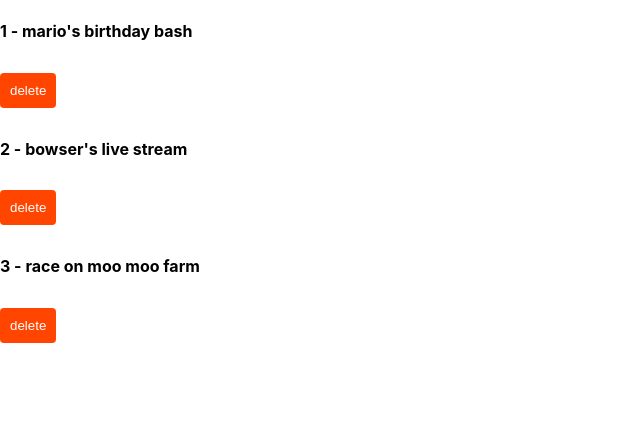
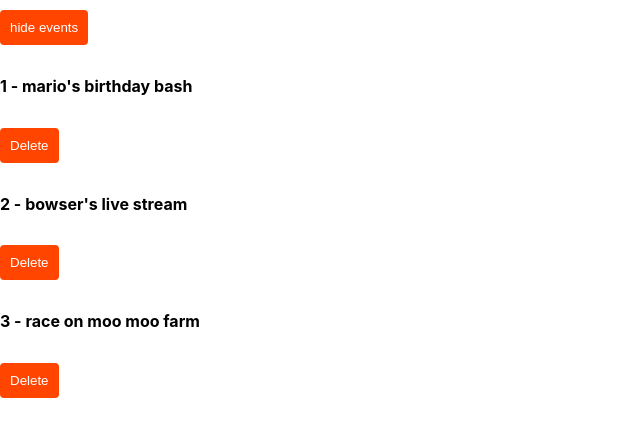
Before and after one commit to BurakLacinel/react-tuts, a React (Create React App) app: page / in a window 1280 px wide. Shown: the top 436 px of the page, without its empty margins (0-640 px from the left). Built offline with nearby package versions, Linux system fonts and the light colour scheme.

Commit message:
conditional rendering

```diff
--- a/src/App.js
+++ b/src/App.js
@@ -2,6 +2,7 @@
 import { useState } from "react";
 
 function App() {
+  const [showEvents, setShowEvents] = useState(true);
   const [events, setEvents] = useState([
     { title: "mario's birthday bash", id: 1 },
     { title: "bowser's live stream", id: 2 },
@@ -9,32 +10,36 @@
   ]);
 
   const handleClick = (id) => {
-    // setEvents(
-    //   events.filter((event) => {
-    //     return id !== event.id;
-    //   })
-    // );
-
-    // Yukarıda "setEvents()" içerisinde "events" current state'ini kullanıyoruz."setEvents()" ile güncellediğimiz "events", güncelleme gerçekleşmeden önce değişime uğrayabilir. Bu beklenmedik hatalara sebep olabilir. Bunun için "setEvents()"e state'in o anki değerini dönen bir fonksiyon yazmalıyız.
     setEvents((prevEvents) => {
       return prevEvents.filter((event) => {
-        return id !== event.id;
+        return event.id !== id;
       });
     });
-
-    // Temel Kural; "state"i önceki değerine göre güncellememiz gerektiğinde, İlk olarak callback function ile önceki değere ulaşmak gerekir.
   };
 
   return (
     <div>
-      {events.map((event, index) => (
-        <div key={event.id}>
-          <h4>
-            {index + 1} - {event.title}
-          </h4>
-          <button onClick={() => handleClick(event.id)}>delete</button>
+      {showEvents && (
+        <div>
+          <button onClick={() => setShowEvents(false)}>hide events</button>
         </div>
-      ))}
+      )}
+
+      {!showEvents && (
+        <div>
+          <button onClick={() => setShowEvents(true)}>show events</button>
+        </div>
+      )}
+
+      {showEvents &&
+        events.map((event, index) => (
+          <div key={index}>
+            <h4>
+              {index + 1} - {event.title}
+            </h4>
+            <button onClick={() => handleClick(event.id)}>Delete</button>
+          </div>
+        ))}
     </div>
   );
 }
```
